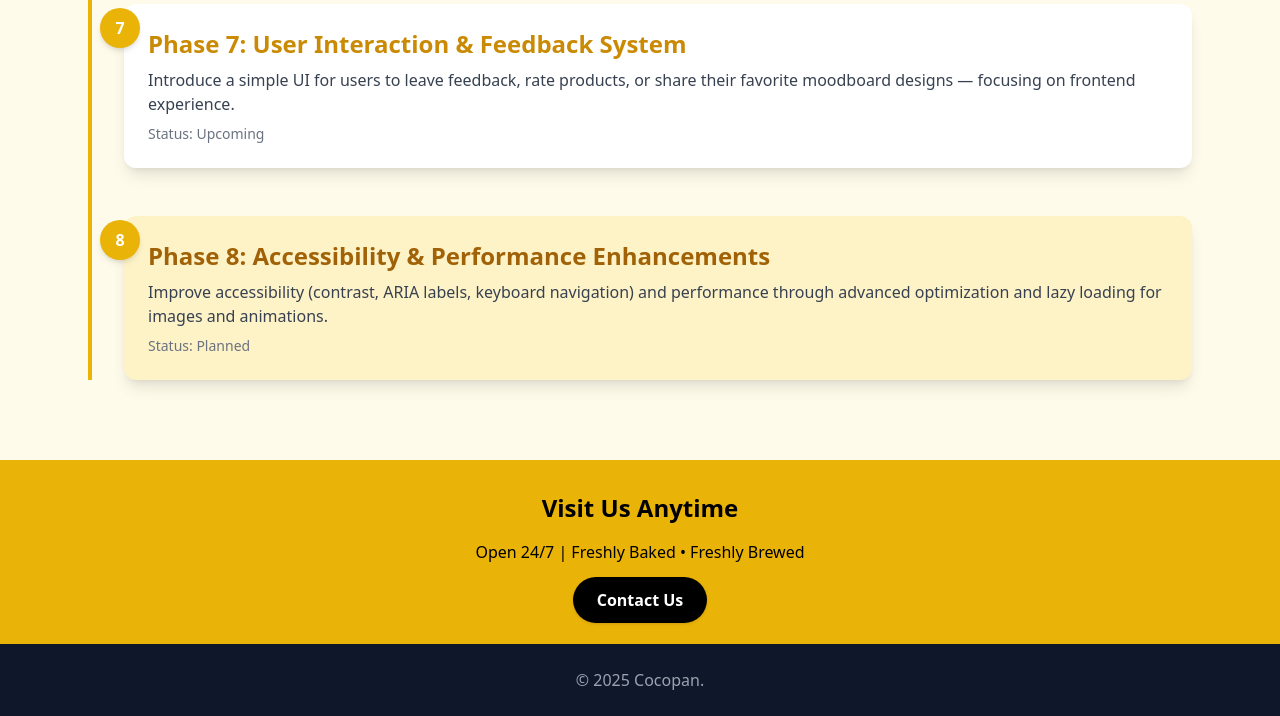
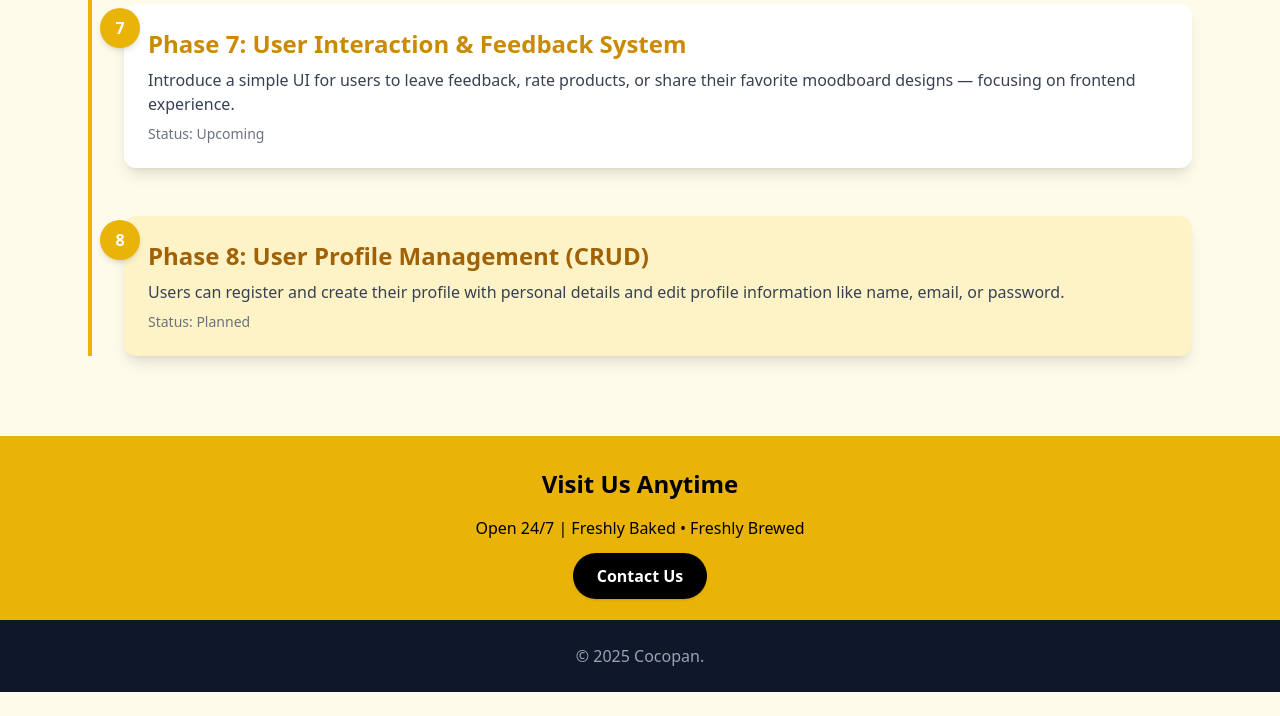
Before and after one commit to amobispo-glitch/CI4-Cocopan, a CodeIgniter 4 app: the page made by backend/app/Views/user/roadmap.php in a window 1280 px wide. Shown: the part 1596-2312 px from the top of the page. After the commit the page ends 2288 px from the top, so only its background shows below. Run offline with PHP 8.4 and a stand-in for CodeIgniter, Linux system fonts and the light colour scheme; the template is opened without the code that fills it, so the values that code supplies are empty; some libraries are stand-ins or nearby versions.

Commit message:
refactor adding code to the roadmap

```diff
--- a/backend/app/Views/user/roadmap.php
+++ b/backend/app/Views/user/roadmap.php
@@ -107,8 +107,8 @@
           8
         </div>
         <div class="bg-amber-100 rounded-xl p-6 shadow-lg">
-          <h2 class="text-2xl font-bold text-yellow-700 mb-2">Phase 8: Accessibility & Performance Enhancements</h2>
-          <p class="text-gray-700 mb-2">Improve accessibility (contrast, ARIA labels, keyboard navigation) and performance through advanced optimization and lazy loading for images and animations.</p>
+          <h2 class="text-2xl font-bold text-yellow-700 mb-2">Phase 8: User Profile Management (CRUD)</h2>
+          <p class="text-gray-700 mb-2">Users can register and create their profile with personal details and edit profile information like name, email, or password.</p>
           <p class="text-sm text-gray-500">Status: Planned</p>
         </div>
       </div>
```
